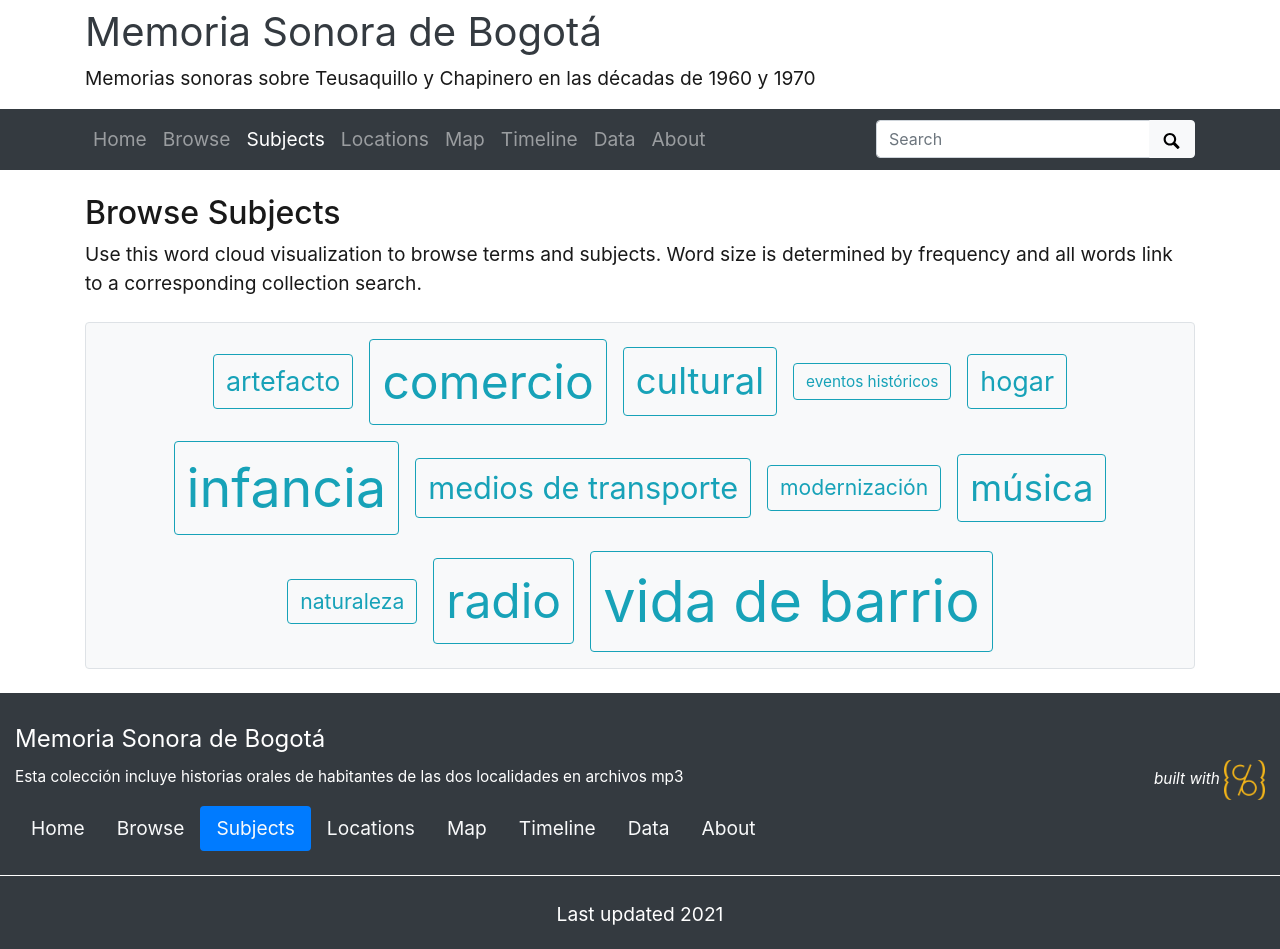
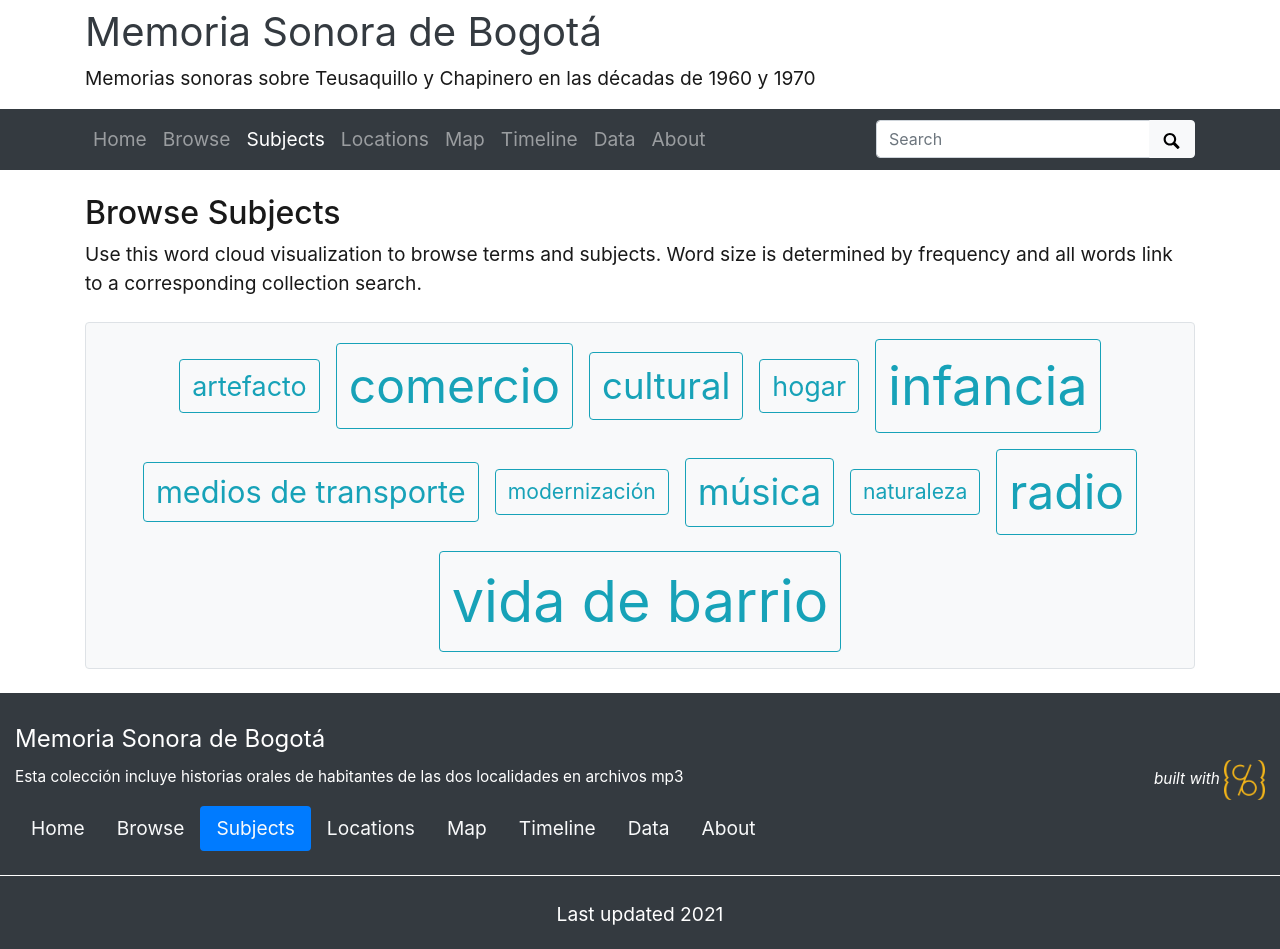
Before and after one commit to lparisb/memoriasonorabogota, a Jekyll site: the page built from pages/subjects.md, in a window 1280 px wide. Built offline with Jekyll 4.4.1, drawn with Linux system fonts in a browser that asks for light colours.

Commit message:
Update theme.yml

```diff
--- a/_data/theme.yml
+++ b/_data/theme.yml
@@ -23,8 +23,8 @@
 ##########
 # SUBJECTS PAGE
 #
-subjects-fields: subject;creator # set the field to be featured in the cloud (if left blank, none will be generated)
-subjects-min: 1 # min size for subject cloud, too many terms = slow load time!
+subjects-fields: subject; # set the field to be featured in the cloud (if left blank, none will be generated)
+subjects-min: 2 # min size for subject cloud, too many terms = slow load time!
 subjects-stopwords: # boxers;boxing;boxer # set of subjects separated by ;, e.g. boxers;boxing
 
 ##########
```
